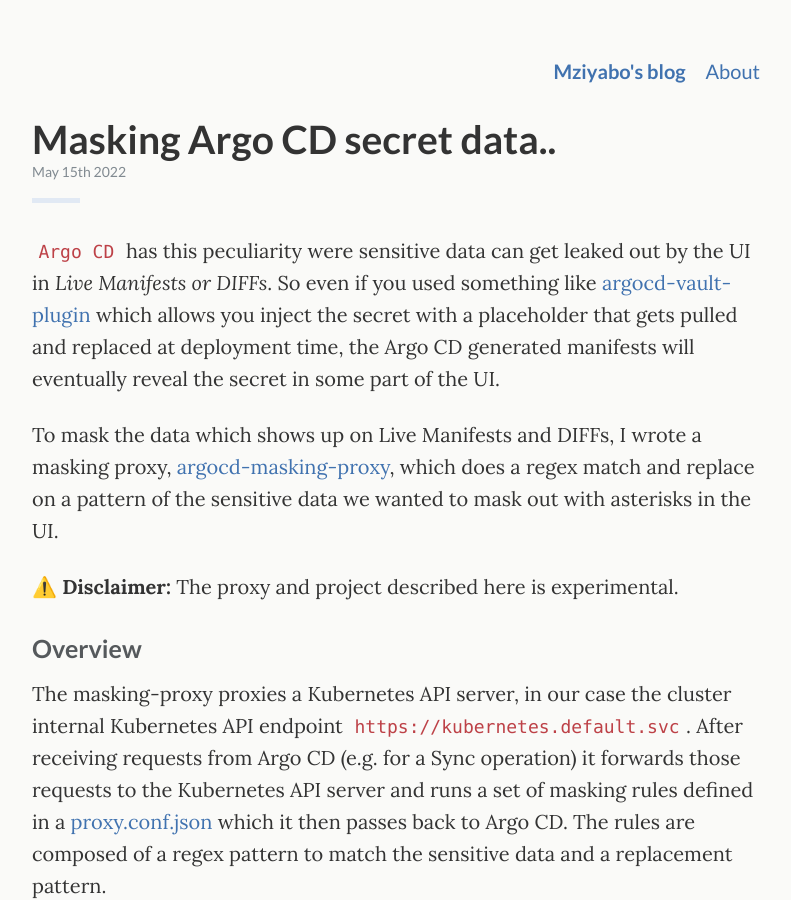
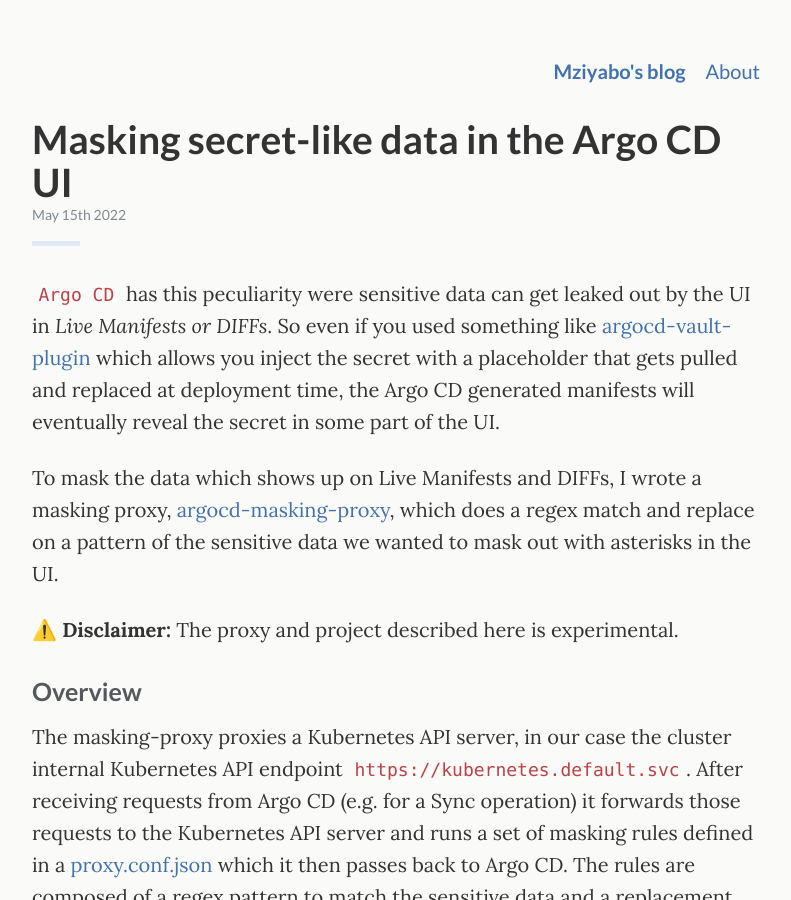
Before and after one commit to mziyabo/mziyabo.github.io, a Jekyll site: the page built from _posts/2022-05-15-masking-argo-cd-secret-data-well-sort-of.md, in a window 1280 px wide and 900 px high. Shown: the whole window, without its empty margins (240-1031 px from the left). Built offline with Jekyll 4.4.1, drawn with Linux system fonts in a browser that asks for light colours; comment, search, counter and statistics services are not loaded.

Commit message:
post: masking-argocd-secret-data-an-odessey

```diff
--- a/_posts/2022-05-15-masking-argo-cd-secret-data-well-sort-of.md
+++ b/_posts/2022-05-15-masking-argo-cd-secret-data-well-sort-of.md
@@ -1,6 +1,6 @@
 ---
 layout: post
-title: "Masking Argo CD secret data.."
+title: "Masking secret-like data in the Argo CD UI"
 description: "Masking sensitive data in the Argo CD UI using a proxy"
 category:
 tags: ["argocd"]
```
